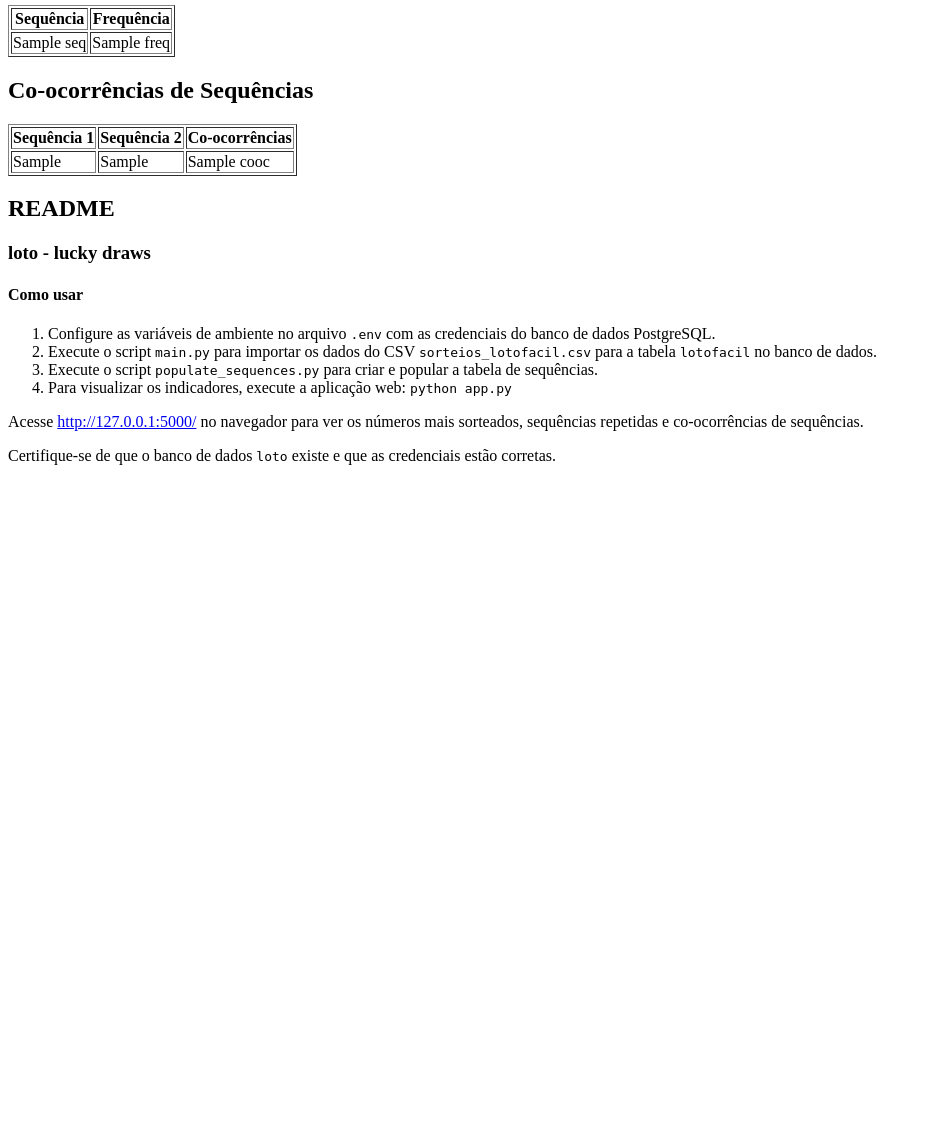
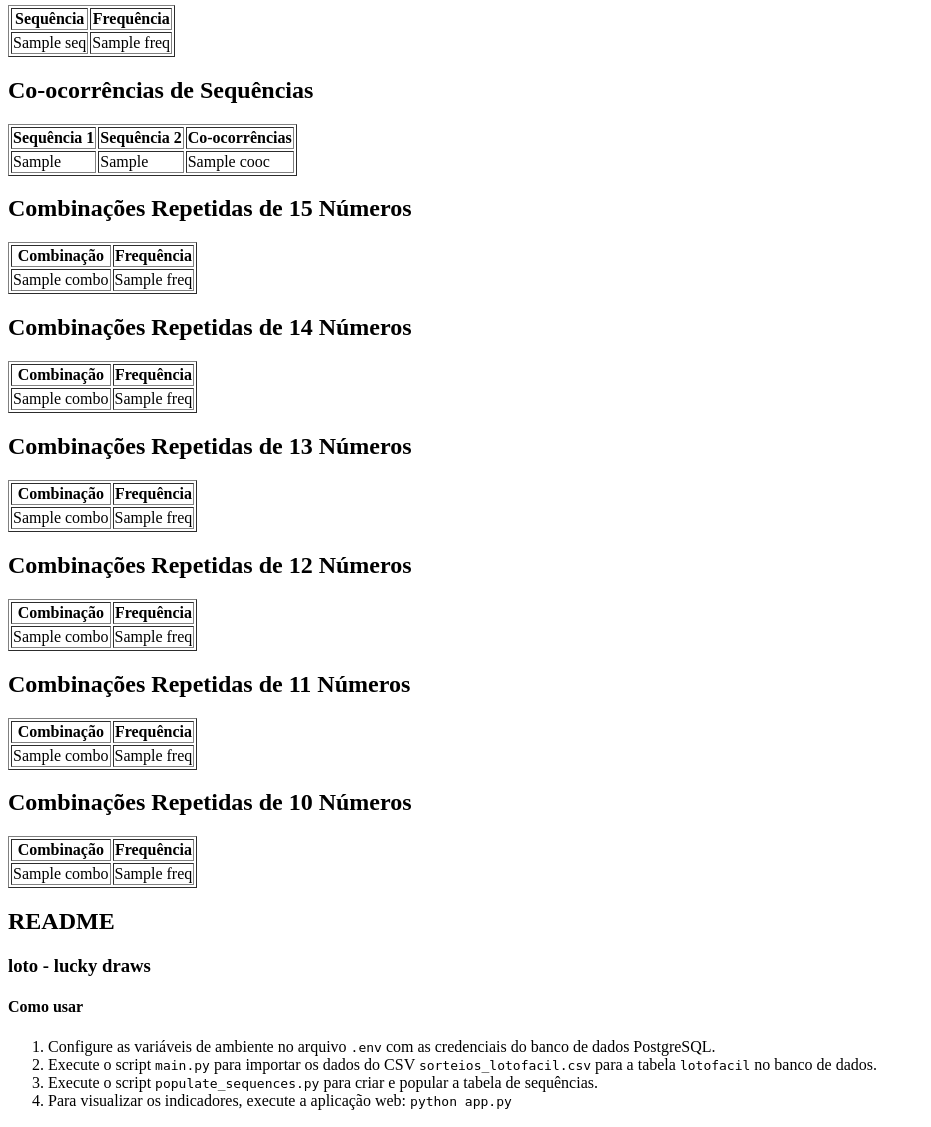
Before and after one commit to dayvsonred/loto, a Flask app: template templates/index.html in a window 1280 px wide. Shown: the part 194-1321 px from the top of the page, without its empty margins (0-931 px from the left). Before the commit the page ends 659 px from the top, so only its background shows below. Run offline with Flask 3, Linux system fonts and the light colour scheme; the template is opened without the code that fills it: most values are stand-ins (such as "Sample title", 1, 10 or a date in 2020); some libraries are stand-ins or nearby versions.

Commit message:
add indicador 1

```diff
--- a/app.py
+++ b/app.py
@@ -88,12 +88,45 @@ def get_sequence_cooccurrences():
     conn.close()
     return results
 
+from itertools import combinations
+
+def get_repeated_combinations(k):
+    conn = psycopg2.connect(DATABASE_URL)
+    cursor = conn.cursor()
+    query = "SELECT bola1, bola2, bola3, bola4, bola5, bola6, bola7, bola8, bola9, bola10, bola11, bola12, bola13, bola14, bola15 FROM lotofacil;"
+    cursor.execute(query)
+    rows = cursor.fetchall()
+    cursor.close()
+    conn.close()
+
+    from collections import defaultdict
+    combo_count = defaultdict(int)
+
+    for row in rows:
+        bolas = sorted(row)
+        for combo in combinations(bolas, k):
+            combo_count[combo] += 1
+
+    # Filtrar apenas >1
+    repeated = {combo: count for combo, count in combo_count.items() if count > 1}
+    # Ordenar por count DESC
+    sorted_repeated = sorted(repeated.items(), key=lambda x: x[1], reverse=True)
+    return sorted_repeated[:10]  # Top 10 por k
+
 @app.route('/')
 def index():
     numbers = get_most_frequent_numbers()
     sequences = get_longest_sequences()
     cooccurrences = get_sequence_cooccurrences()
-    return render_template('index.html', numbers=numbers, sequences=sequences, cooccurrences=cooccurrences)
+    repeated_15 = get_repeated_combinations(15)
+    repeated_14 = get_repeated_combinations(14)
+    repeated_13 = get_repeated_combinations(13)
+    repeated_12 = get_repeated_combinations(12)
+    repeated_11 = get_repeated_combinations(11)
+    repeated_10 = get_repeated_combinations(10)
+    return render_template('index.html', numbers=numbers, sequences=sequences, cooccurrences=cooccurrences,
+                           repeated_15=repeated_15, repeated_14=repeated_14, repeated_13=repeated_13,
+                           repeated_12=repeated_12, repeated_11=repeated_11, repeated_10=repeated_10)
 
 if __name__ == '__main__':
     app.run(debug=True)
--- a/templates/index.html
+++ b/templates/index.html
@@ -49,6 +49,90 @@
         {% endfor %}
     </table>
 
+    <h2>Combinações Repetidas de 15 Números</h2>
+    <table border="1">
+        <tr>
+            <th>Combinação</th>
+            <th>Frequência</th>
+        </tr>
+        {% for combo, freq in repeated_15 %}
+        <tr>
+            <td>{{ combo|join('-') }}</td>
+            <td>{{ freq }}</td>
+        </tr>
+        {% endfor %}
+    </table>
+
+    <h2>Combinações Repetidas de 14 Números</h2>
+    <table border="1">
+        <tr>
+            <th>Combinação</th>
+            <th>Frequência</th>
+        </tr>
+        {% for combo, freq in repeated_14 %}
+        <tr>
+            <td>{{ combo|join('-') }}</td>
+            <td>{{ freq }}</td>
+        </tr>
+        {% endfor %}
+    </table>
+
+    <h2>Combinações Repetidas de 13 Números</h2>
+    <table border="1">
+        <tr>
+            <th>Combinação</th>
+            <th>Frequência</th>
+        </tr>
+        {% for combo, freq in repeated_13 %}
+        <tr>
+            <td>{{ combo|join('-') }}</td>
+            <td>{{ freq }}</td>
+        </tr>
+        {% endfor %}
+    </table>
+
+    <h2>Combinações Repetidas de 12 Números</h2>
+    <table border="1">
+        <tr>
+            <th>Combinação</th>
+            <th>Frequência</th>
+        </tr>
+        {% for combo, freq in repeated_12 %}
+        <tr>
+            <td>{{ combo|join('-') }}</td>
+            <td>{{ freq }}</td>
+        </tr>
+        {% endfor %}
+    </table>
+
+    <h2>Combinações Repetidas de 11 Números</h2>
+    <table border="1">
+        <tr>
+            <th>Combinação</th>
+            <th>Frequência</th>
+        </tr>
+        {% for combo, freq in repeated_11 %}
+        <tr>
+            <td>{{ combo|join('-') }}</td>
+            <td>{{ freq }}</td>
+        </tr>
+        {% endfor %}
+    </table>
+
+    <h2>Combinações Repetidas de 10 Números</h2>
+    <table border="1">
+        <tr>
+            <th>Combinação</th>
+            <th>Frequência</th>
+        </tr>
+        {% for combo, freq in repeated_10 %}
+        <tr>
+            <td>{{ combo|join('-') }}</td>
+            <td>{{ freq }}</td>
+        </tr>
+        {% endfor %}
+    </table>
+
     <h2>README</h2>
     <h3>loto - lucky draws</h3>
     <h4>Como usar</h4>
```
